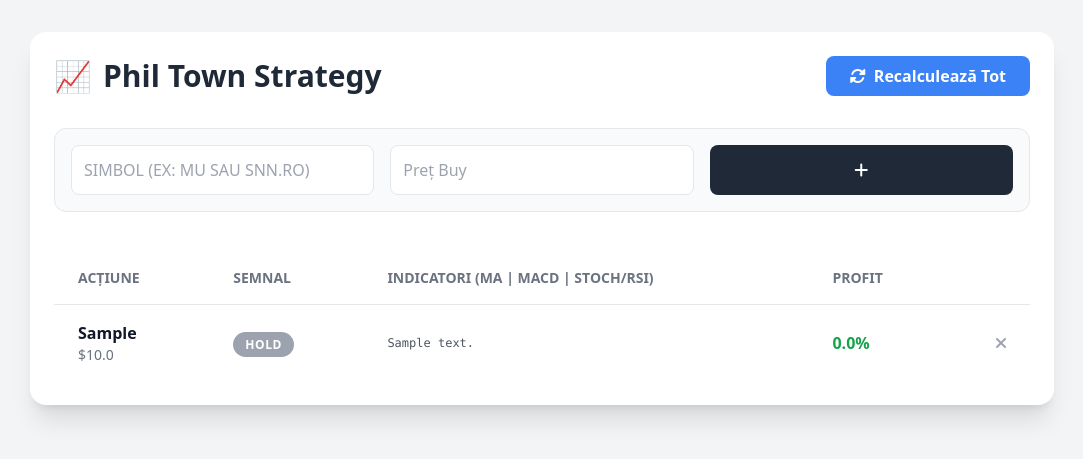
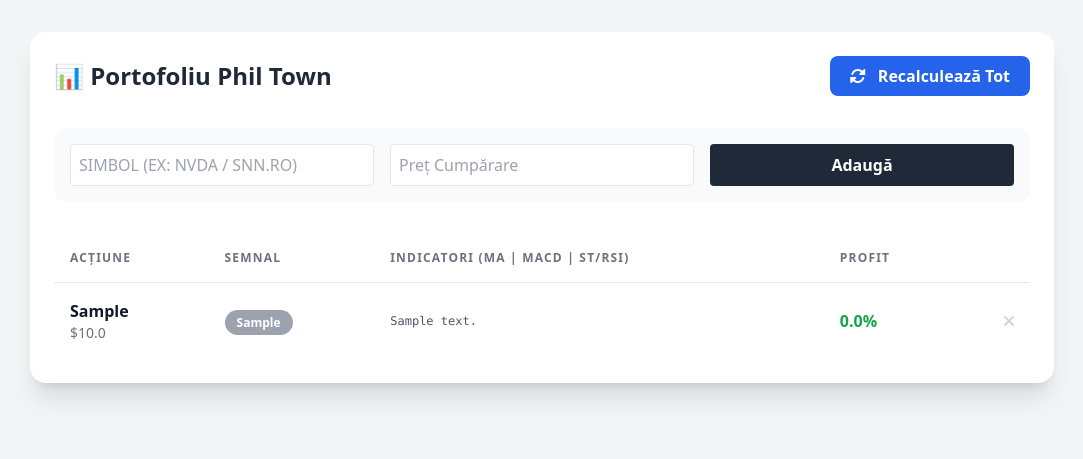
Before and after one commit to constantinionalex/Portofoliu_Revolut, a Flask app: page / in a window 1280 px wide. Shown: the top 459 px of the page, without its empty margins (98-1181 px from the left). Run offline with Flask 3, Linux system fonts and the light colour scheme; tables that the repository leaves empty hold one stand-in row (values such as "Sample post"); some libraries are stand-ins or nearby versions.

Commit message:
Update index.html

```diff
--- a/templates/index.html
+++ b/templates/index.html
@@ -3,45 +3,40 @@
 <head>
     <meta charset="UTF-8">
     <meta name="viewport" content="width=device-width, initial-scale=1.0">
-    <title>Phil Town Strategy - Portofoliu</title>
+    <title>Phil Town Strategy</title>
     <script src="https://cdn.tailwindcss.com"></script>
     <link rel="stylesheet" href="https://cdnjs.cloudflare.com/ajax/libs/font-awesome/6.0.0/css/all.min.css">
 </head>
 <body class="bg-gray-100 min-h-screen p-4 md:p-8">
     <div class="max-w-5xl mx-auto bg-white rounded-2xl shadow-xl p-6">
-
-        <div class="flex flex-col md:flex-row justify-between items-center mb-8 gap-4">
-            <h1 class="text-3xl font-extrabold text-gray-800 flex items-center">
-                <span class="mr-3">📈</span> Phil Town Strategy
-            </h1>
-            <button onclick="refreshAll()" id="refreshBtn" class="bg-blue-500 hover:bg-blue-600 text-white px-6 py-2 rounded-lg font-bold transition flex items-center">
+        <div class="flex justify-between items-center mb-8">
+            <h1 class="text-2xl font-extrabold text-gray-800">📊 Portofoliu Phil Town</h1>
+            <button onclick="refreshAll()" id="refreshBtn" class="bg-blue-600 hover:bg-blue-700 text-white px-5 py-2 rounded-lg font-bold transition">
                 <i class="fas fa-sync-alt mr-2"></i> Recalculează Tot
             </button>
         </div>
 
-        <form id="addForm" class="grid grid-cols-1 md:grid-cols-3 gap-4 mb-10 bg-gray-50 p-4 rounded-xl border border-gray-200">
-            <input type="text" name="symbol" placeholder="Simbol (ex: MU sau SNN.RO)" required class="p-3 border rounded-lg focus:ring-2 focus:ring-blue-400 outline-none uppercase">
-            <input type="number" step="0.0001" name="price" placeholder="Preț Buy" required class="p-3 border rounded-lg focus:ring-2 focus:ring-blue-400 outline-none">
-            <button type="submit" class="bg-gray-800 hover:bg-black text-white p-3 rounded-lg font-bold transition">
-                <i class="fas fa-plus"></i>
-            </button>
+        <form id="addForm" class="grid grid-cols-1 md:grid-cols-3 gap-4 mb-8 bg-gray-50 p-4 rounded-xl">
+            <input type="text" name="symbol" placeholder="Simbol (ex: NVDA / SNN.RO)" required class="p-2 border rounded uppercase">
+            <input type="number" step="0.0001" name="price" placeholder="Preț Cumpărare" required class="p-2 border rounded">
+            <button type="submit" class="bg-gray-800 text-white rounded font-bold hover:bg-black transition">Adaugă</button>
         </form>
 
         <div class="overflow-x-auto">
-            <table class="w-full text-left border-collapse">
+            <table class="w-full text-left">
                 <thead>
-                    <tr class="text-gray-500 border-b text-sm uppercase">
-                        <th class="px-6 py-4">Acțiune</th>
-                        <th class="px-6 py-4">Semnal</th>
-                        <th class="px-6 py-4">Indicatori (MA | MACD | STOCH/RSI)</th>
-                        <th class="px-6 py-4">Profit</th>
-                        <th class="px-6 py-4"></th>
+                    <tr class="text-gray-500 border-b text-xs uppercase tracking-widest">
+                        <th class="p-4">Acțiune</th>
+                        <th class="p-4">Semnal</th>
+                        <th class="p-4">Indicatori (MA | MACD | ST/RSI)</th>
+                        <th class="p-4">Profit</th>
+                        <th class="p-4"></th>
                     </tr>
                 </thead>
                 <tbody class="divide-y divide-gray-100">
                     {% for stock in stocks %}
                     <tr class="hover:bg-gray-50 transition">
-                        <td class="px-6 py-4">
+                        <td class="p-4">
                             <div class="font-bold text-gray-900">{{ stock.symbol }}</div>
                             <div class="text-sm text-gray-500">
                                 {% if '.RO' in stock.symbol or '.BVB' in stock.symbol %}
@@ -51,26 +46,20 @@
                                 {% endif %}
                             </div>
                         </td>
-                        <td class="px-6 py-4">
-                            {% if stock.last_signal == 'BUY' %}
-                                <span class="bg-green-500 text-white px-3 py-1 rounded-full text-xs font-bold uppercase tracking-wider">BUY</span>
-                            {% elif stock.last_signal == 'SELL' %}
-                                <span class="bg-red-500 text-white px-3 py-1 rounded-full text-xs font-bold uppercase tracking-wider">SELL</span>
-                            {% else %}
-                                <span class="bg-gray-400 text-white px-3 py-1 rounded-full text-xs font-bold uppercase tracking-wider">HOLD</span>
-                            {% endif %}
+                        <td class="p-4">
+                            <span class="px-3 py-1 rounded-full text-xs font-bold text-white {{ 'bg-green-500' if stock.last_signal == 'BUY' else 'bg-red-500' if stock.last_signal == 'SELL' else 'bg-gray-400' }}">
+                                {{ stock.last_signal }}
+                            </span>
                         </td>
-                        <td class="px-6 py-4 text-xs font-mono text-gray-600">
-                            {{ stock.tech_details }}
-                        </td>
-                        <td class="px-6 py-4 font-bold">
+                        <td class="p-4 text-xs font-mono text-gray-600">{{ stock.tech_details }}</td>
+                        <td class="p-4 font-bold">
                             {% set profit = ((stock.current_price - stock.purchase_price) / stock.purchase_price * 100) if stock.purchase_price > 0 else 0 %}
                             <span class="{{ 'text-green-600' if profit >= 0 else 'text-red-600' }}">
                                 {{ "%.1f"|format(profit) }}%
                             </span>
                         </td>
-                        <td class="px-6 py-4 text-right">
-                            <button onclick="deleteStock({{ stock.id }})" class="text-gray-400 hover:text-red-500 transition">
+                        <td class="p-4 text-right">
+                            <button onclick="deleteStock({{ stock.id }})" class="text-gray-300 hover:text-red-500 transition">
                                 <i class="fas fa-times"></i>
                             </button>
                         </td>
@@ -82,33 +71,20 @@
     </div>
 
     <script>
-        // Adăugare acțiune
         document.getElementById('addForm').onsubmit = async (e) => {
             e.preventDefault();
-            const formData = new FormData(e.target);
-            await fetch('/add', { method: 'POST', body: formData });
+            await fetch('/add', { method: 'POST', body: new FormData(e.target) });
             location.reload();
         };
-
-        // Ștergere acțiune
         async function deleteStock(id) {
-            if(confirm('Ștergi această acțiune?')) {
-                await fetch(`/delete/${id}`, { method: 'DELETE' });
-                location.reload();
-            }
+            if(confirm('Ștergi acțiunea?')) { await fetch(`/delete/${id}`, { method: 'DELETE' }); location.reload(); }
         }
-
-        // Recalculare asincronă
         async function refreshAll() {
             const btn = document.getElementById('refreshBtn');
-            btn.disabled = true;
-            btn.innerHTML = '<i class="fas fa-spinner fa-spin mr-2"></i> Procesez...';
-
+            btn.disabled = true; btn.innerHTML = '<i class="fas fa-spinner fa-spin mr-2"></i> Procesez...';
             await fetch('/refresh_manual');
-            alert("Am pornit actualizarea în fundal. Dă un refresh paginii peste 1-2 minute.");
-
-            btn.disabled = false;
-            btn.innerHTML = '<i class="fas fa-sync-alt mr-2"></i> Recalculează Tot';
+            alert("Actualizarea a pornit în fundal. Verifică Telegram peste câteva minute.");
+            btn.disabled = false; btn.innerHTML = '<i class="fas fa-sync-alt mr-2"></i> Recalculează Tot';
         }
     </script>
 </body>
```
